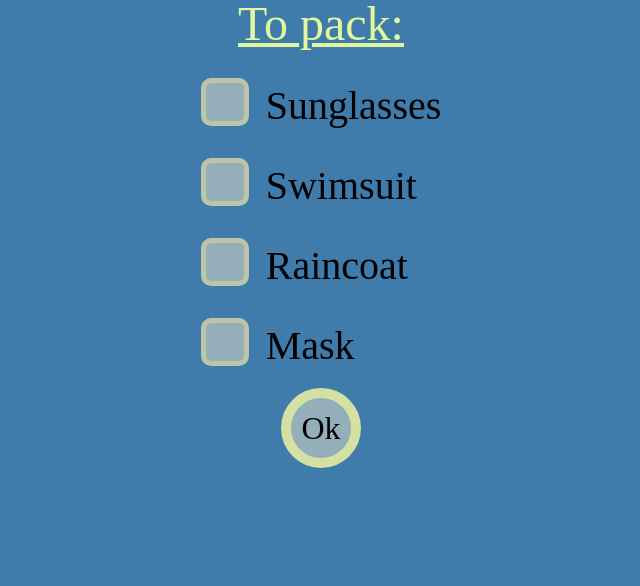
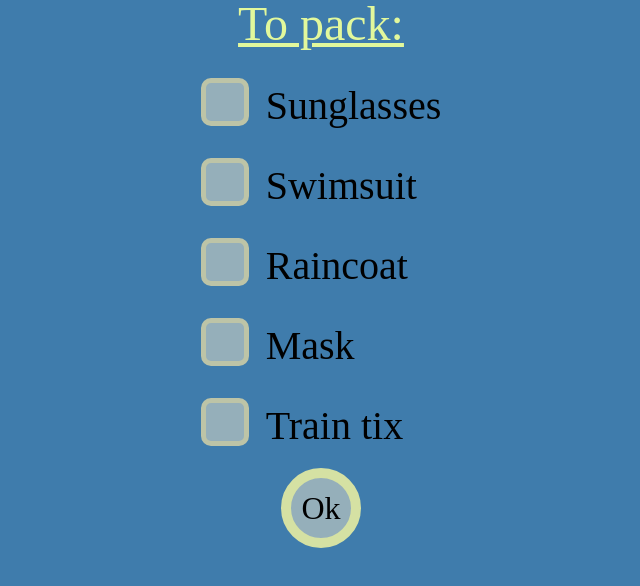
Before and after one commit to braxtonlemmon/choose-your-own-birthday, a Gatsby site: page /checklist in a window 1280 px wide. Shown: the whole page, without its empty margins (319-959 px from the left). Built offline with nearby package versions, Linux system fonts and the light colour scheme; Gatsby itself is replaced by a stand-in of ours; a web font is replaced by a local one.

Commit message:
Add item to checklist page.

```diff
--- a/src/pages/checklist.jsx
+++ b/src/pages/checklist.jsx
@@ -111,6 +111,12 @@ function Checklist() {
             <span class="checkmark"></span>
           </label>
         </Row>
+        <Row>
+          <label class="container">Train tix
+            <input type="checkbox" />
+            <span class="checkmark"></span>
+          </label>
+        </Row>
       </List>
       <AniLink
         paintDrip
```
